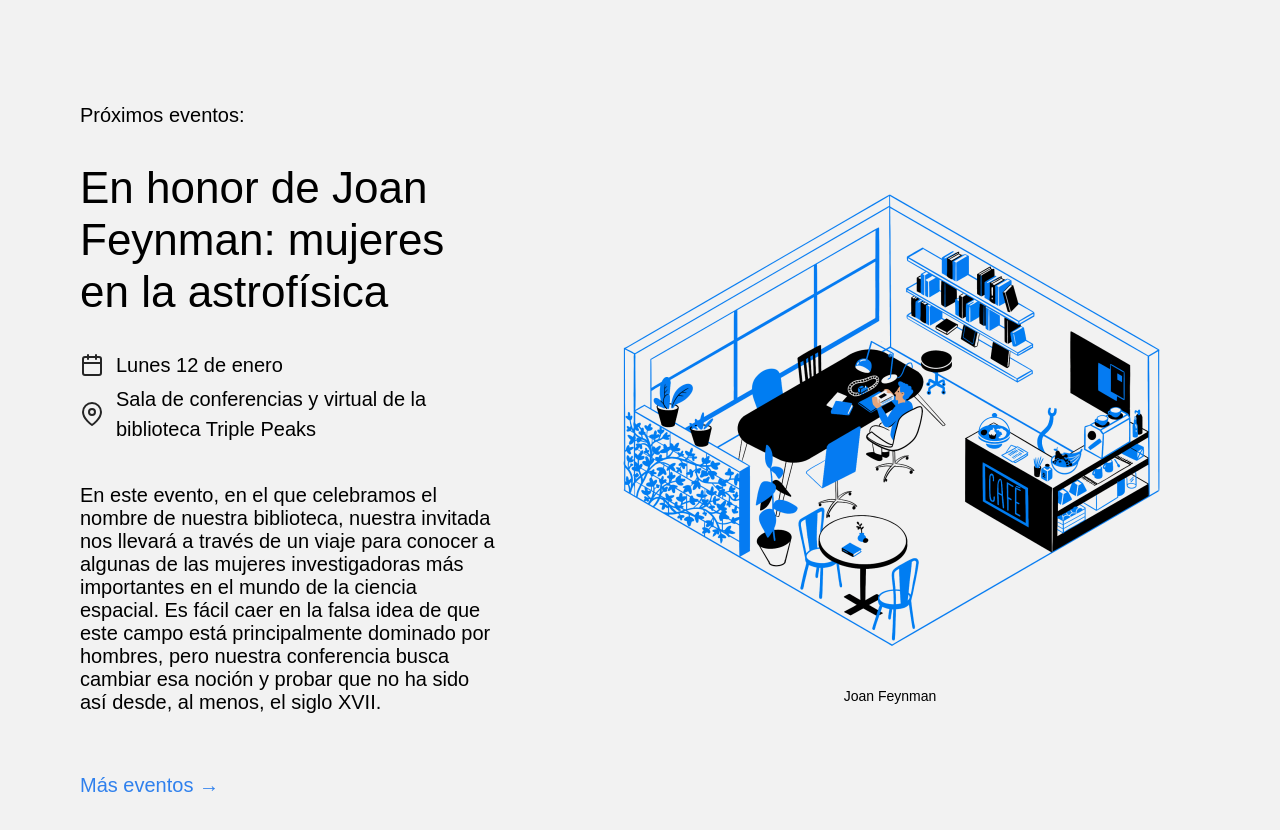
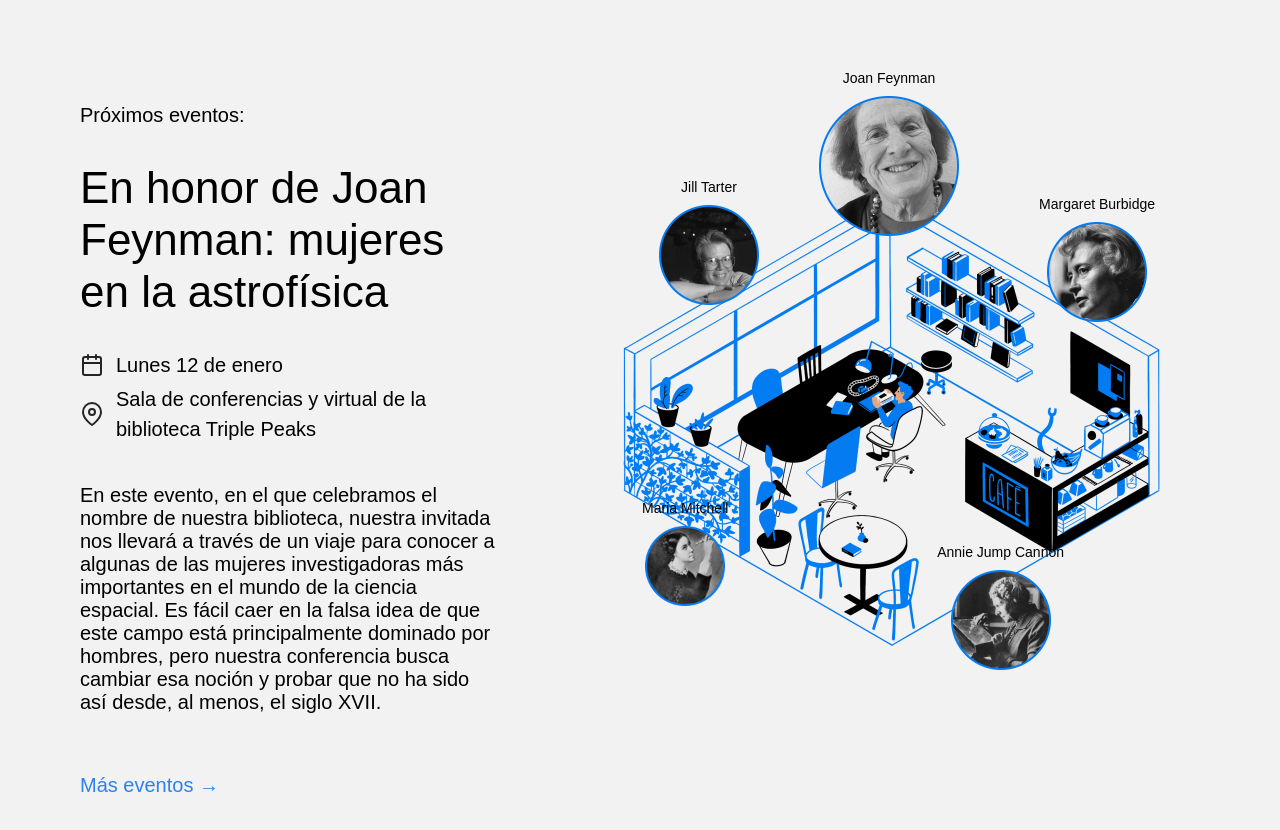
Before and after one commit to DaAnChiu/web_project_library_es, a plain HTML site: page index.html in a window 1280 px wide. Shown: the part 2026-2856 px from the top of the page. Drawn offline with Linux system fonts and the light colour scheme.

Commit message:
cambios finales

```diff
--- a/index.html
+++ b/index.html
@@ -19,10 +19,12 @@
           />
           <ul class="nav__links">
             <li>
-            <a class="nav__link" href="#staff">Los preferidos de nuestro staff</a>
+              <a class="nav__link" href="#staff"
+                >Los preferidos de nuestro staff</a
+              >
             </li>
             <li>
-            <a class="nav__link">Eventos</a>
+              <a class="nav__link" href="#Eventos">Eventos</a>
             </li>
             <li>
               <a class="nav__link">Conviértete en miembro</a>
@@ -38,14 +40,12 @@
               Bienvenidos a la biblioteca Triple Peaks
             </h1>
             <p class="header__description">
-            ¡Nos complace abrir las puertas de nuestra biblioteca a todos! Ven y
-            amplía tus conocimientos sobre desarrollo, o simplemente ven a
+              ¡Nos complace abrir las puertas de nuestra biblioteca a todos! Ven
+              y amplía tus conocimientos sobre desarrollo, o simplemente ven a
               trabajar o estudiar con nosotros. ¡Este es un lugar genial para
               estudiantes!
             </p>
           </div>
-
-
 
           <!-- -------------------------------------------------------------------- -->
           <!--       No descomentar hasta la sección 2.3 de la etapa 1 del brief         -->
@@ -74,10 +74,10 @@
                 <h3 class="card__title">Introducción a los algoritmos</h3>
                 <p class="card__text">
                   El nombre de este libro se explica por sí solo; ¡es una buena
-                Introducción a los algoritmos! Introducción a los algoritmos, o CLRS,
-                en referencia a los apellidos de los autores, profundiza y
-                abarca una serie de algoritmos a lo largo de varios capítulos
-                independientes.
+                  Introducción a los algoritmos! Introducción a los algoritmos,
+                  o CLRS, en referencia a los apellidos de los autores,
+                  profundiza y abarca una serie de algoritmos a lo largo de
+                  varios capítulos independientes.
                 </p>
                 <p class="card__footer">
                   Thomas H. Cormen, Charles E. Leiserson, Ronald L. Rivest,
@@ -88,13 +88,15 @@
             <li class="card">
               <div class="card__content">
                 <h3 class="card__title">
-                La estructura e interpretación de los programas computacionales (SICP)
+                  La estructura e interpretación de los programas
+                  computacionales (SICP)
                 </h3>
                 <p class="card__text">
-                Este es uno de los mejores libros para aprender los conceptos básicos de
-                la programación. Incluido por el MIT en uno de sus cursos
-                básicos de programación, SICP es un libro de programación de carácter general
-                que utiliza Scheme para ilustrar diversos conceptos de programación.
+                  Este es uno de los mejores libros para aprender los conceptos
+                  básicos de la programación. Incluido por el MIT en uno de sus
+                  cursos básicos de programación, SICP es un libro de
+                  programación de carácter general que utiliza Scheme para
+                  ilustrar diversos conceptos de programación.
                 </p>
                 <p class="card__footer">
                   Harold Abelson, Gerald Jay Sussman, Julie Sussman
@@ -105,14 +107,16 @@
             <li class="card">
               <div class="card__content">
                 <h3 class="card__title">
-                El programador limpio: un código de conducta para programadores profesionales
+                  El programador limpio: un código de conducta para
+                  programadores profesionales
                 </h3>
                 <p class="card__text">
-                Compilado por el experimentado ingeniero de software y autor Robert C.
-                Martin (también conocido como "Tío Bob"), este libro abarca las
-                técnicas y herramientas de la verdadera artesanía de software. Explica
-                cómo escribir código limpio y muestra cómo cultivar la
-                actitud de un programador experto y profesional.
+                  Compilado por el experimentado ingeniero de software y autor
+                  Robert C. Martin (también conocido como "Tío Bob"), este libro
+                  abarca las técnicas y herramientas de la verdadera artesanía
+                  de software. Explica cómo escribir código limpio y muestra
+                  cómo cultivar la actitud de un programador experto y
+                  profesional.
                 </p>
                 <p class="card__footer">Steve McConnell</p>
               </div>
@@ -121,14 +125,17 @@
             <li class="card">
               <div class="card__content">
                 <h3 class="card__title">
-                Código completo: un manual práctico de construcción de software
+                  Código completo: un manual práctico de construcción de
+                  software
                 </h3>
                 <p class="card__text">
-                ¿Te gustaría saber cómo escribir un buen código al margen de la
-                arquitectura del lenguaje de programación que hayas elegido? Después,
-                podrías leer Code Complete: A Practical Handbook of Software
-                Construction ("Código completo: un práctico manual sobre creación de software"). Este aborda de manera exhaustiva todo lo relacionado con
-                la buena estructura de código.
+                  ¿Te gustaría saber cómo escribir un buen código al margen de
+                  la arquitectura del lenguaje de programación que hayas
+                  elegido? Después, podrías leer Code Complete: A Practical
+                  Handbook of Software Construction ("Código completo: un
+                  práctico manual sobre creación de software"). Este aborda de
+                  manera exhaustiva todo lo relacionado con la buena estructura
+                  de código.
                 </p>
                 <p class="card__footer">Steve McConnell</p>
               </div>
@@ -162,28 +169,67 @@
               </div>
             </div>
             <p class="events__description">
-      En este evento, en el que celebramos el nombre de nuestra biblioteca, nuestra
-      invitada nos llevará a través de un viaje para conocer a algunas de las mujeres
-      investigadoras más importantes en el mundo de la ciencia espacial. Es
-      fácil caer en la falsa idea de que este campo está principalmente
-      dominado por hombres, pero nuestra conferencia busca cambiar esa noción y
-      probar que no ha sido así desde, al menos, el siglo
-      XVII.
+              En este evento, en el que celebramos el nombre de nuestra
+              biblioteca, nuestra invitada nos llevará a través de un viaje para
+              conocer a algunas de las mujeres investigadoras más importantes en
+              el mundo de la ciencia espacial. Es fácil caer en la falsa idea de
+              que este campo está principalmente dominado por hombres, pero
+              nuestra conferencia busca cambiar esa noción y probar que no ha
+              sido así desde, al menos, el siglo XVII.
             </p>
             <a href="#" class="events__more">Más eventos &rarr;</a>
           </div>
           <div class="events__cover">
-    <img src="./images/cafe.png"
+            <img
+              src="./images/cafe.png"
               alt="cover events"
               class="events__image"
             />
-  <div class="person"></div>
-  <div class="person_name_feynman"></div>
-  <p class=" person__caption"> Joan Feynman </p>
+            <div class="person person_name_feynman">
+              <p class="person__caption">Joan Feynman</p>
+              <img
+                src="./images/person_feynman.png"
+                alt="caption person"
+                class="person__image person__image_size_l"
+              />
+            </div>
 
+            <div class="person person_name_burbidge">
+              <p class="person__caption">Margaret Burbidge</p>
+              <img
+                src="./images/person_burbidge.png"
+                alt="caption person"
+                class="person__image person__image_size_m"
+              />
             </div>
-  <!-- Comienza a crear la composición aquí -->
+
+            <div class="person person_name_cannon">
+              <p class="person__caption">Annie Jump Cannon</p>
+              <img
+                src="./images/person_cannon.png"
+                alt="caption person"
+                class="person__image person__image_size_m"
+              />
+            </div>
+            <div class="person person_name_mitchell">
+              <p class="person__caption">Maria Mitchell</p>
+              <img
+                src="./images/person_mitchell.png"
+                alt="caption person"
+                class="person__image person__image_size_s"
+              />
+            </div>
+            <div class="person person_name_tarter">
+              <p class="person__caption">Jill Tarter</p>
+              <img
+                src="./images/person_tarter.png"
+                alt="caption person"
+                class="person__imag person__image_size_m"
+              />
+            </div>
+          </div>
         </section>
       </main>
+    </div>
   </body>
 </html>
--- a/styles/style.css
+++ b/styles/style.css
@@ -212,39 +212,44 @@
 }
 
 .person_name_feynman {
-  /* Utiliza los valores correctos de las propiedades top/right/bottom/left para posicionar el elemento */
+  top: -30px;
+  left: 319px;
 }
 
 .person_name_burbidge {
-  /* Utiliza los valores correctos de las propiedades top/right/bottom/left para posicionar el elemento */
+  top: 96px;
+  right: 125px;
 }
 
 .person_name_cannon {
-  /* Utiliza los valores correctos de las propiedades top/right/bottom/left para posicionar el elemento */
+  bottom: 18px;
+  right: 216px;
 }
 
 .person_name_mitchell {
-  /* Utiliza los valores correctos de las propiedades top/right/bottom/left para posicionar el elemento */
+  bottom: 82px;
+  left: 142px;
 }
 
 .person_name_tarter {
-  /* Utiliza los valores correctos de las propiedades top/right/bottom/left para posicionar el elemento */
+  left: 159px;
+  top: 79px;
 }
 
 .person__image {
-  /* max-width: 100%; */
+  max-width: 100%;
 }
 
 .person__image_size_l {
-  /* width: 140px; */
+  width: 140px;
 }
 
 .person__image_size_m {
-  /* width: 100px; */
+  width: 100px;
 }
 
 .person__image_size_s {
-  /* width: 80px; */
+  width: 80px;
 }
 
 .person__caption {
```
Lines whose indentation alone changed are shown as unchanged.
